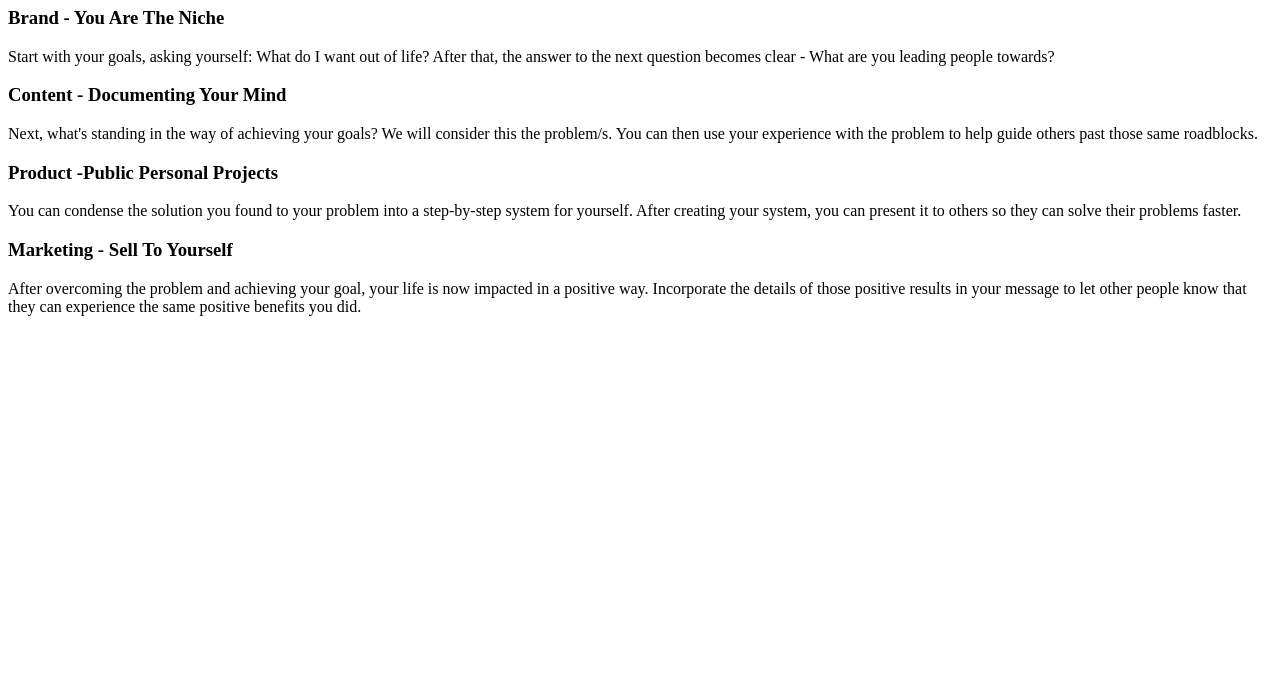
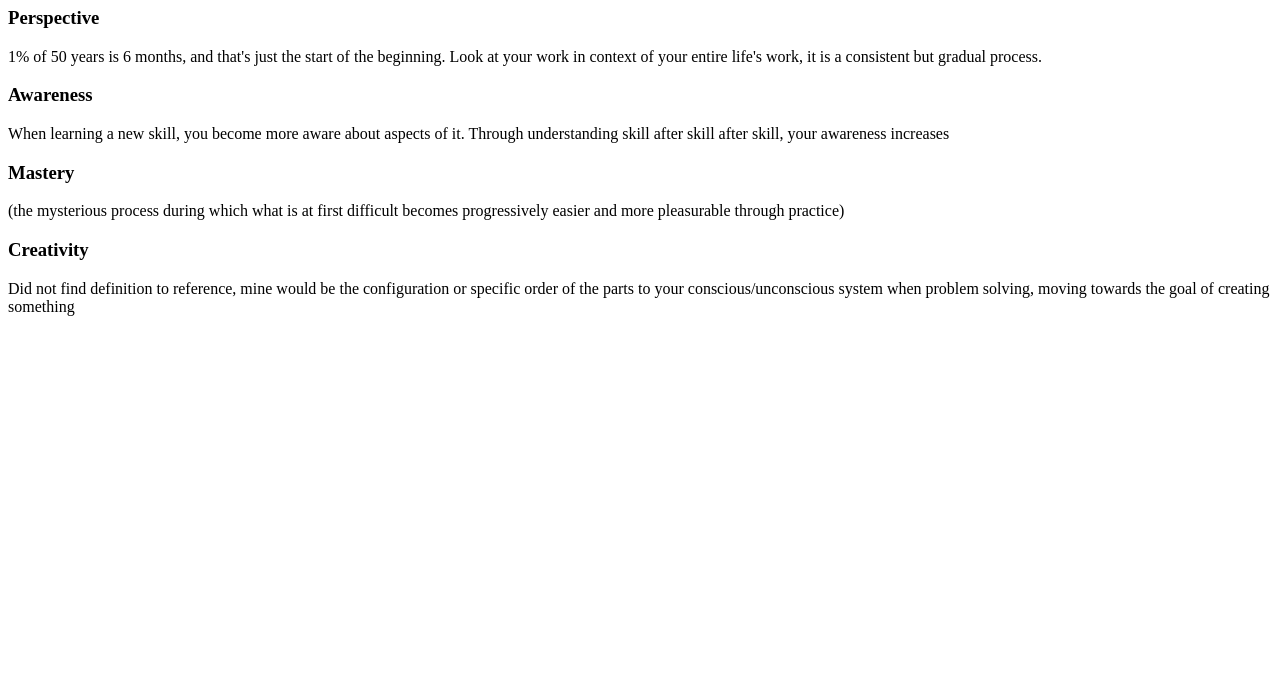
Before and after one commit to coleybenton/one-person-business-journey, a plain HTML site: page pages/page-three.html in a window 1280 px wide. Shown: the part 107-800 px from the top of the page. Drawn offline with Linux system fonts and the light colour scheme.

Commit message:
finished page 3

```diff
--- a/pages/page-three.html
+++ b/pages/page-three.html
@@ -6,14 +6,14 @@
 </head>
 <body>
   <p><a href="index.html">Home</a></p>
-  <h1>Four Pillars of a Six Figure One Person Business</h1>
-    <h3>Brand - You Are The Niche</h3>
-      <p>Start with your goals, asking yourself: What do I want out of life? After that, the answer to the next question becomes clear - What are you leading people towards?</p>
-    <h3>Content - Documenting Your Mind</h3>
-      <p>Next, what's standing in the way of achieving your goals? We will consider this the problem/s. You can then use your experience with the problem to help guide others past those same roadblocks. </p>
-    <h3>Product -Public Personal Projects</h3>
-      <p>You can condense the solution you found to your problem into a step-by-step system for yourself. After creating your system, you can present it to others so they can solve their problems faster.</p>
-    <h3>Marketing - Sell To Yourself</h3>
-      <p>After overcoming the problem and achieving your goal, your life is now impacted in a positive way. Incorporate the details of those positive results in your message to let other people know that they can experience the same positive benefits you did. </p>
+  <h1>Direct Experience (Nuance & Navigation)</h1>
+    <h3>Perspective</h3>
+      <p>1% of 50 years is 6 months, and that's just the start of the beginning. Look at your work in context of your entire life's work, it is a consistent but gradual process. </p>
+    <h3>Awareness</h3>
+      <p>When learning a new skill, you become more aware about aspects of it. Through understanding skill after skill after skill, your awareness increases </p>
+    <h3>Mastery</h3>
+      <p>(the mysterious process during which what is at first difficult becomes progressively easier and more pleasurable through practice)</p>
+    <h3>Creativity</h3>
+      <p>Did not find definition to reference, mine would be the configuration or specific order of the parts to your conscious/unconscious system when problem solving, moving towards the goal of creating something</p>
 </body>
 </html>
```
Also changed, not shown: pages/index.html (+5 -5 lines).
